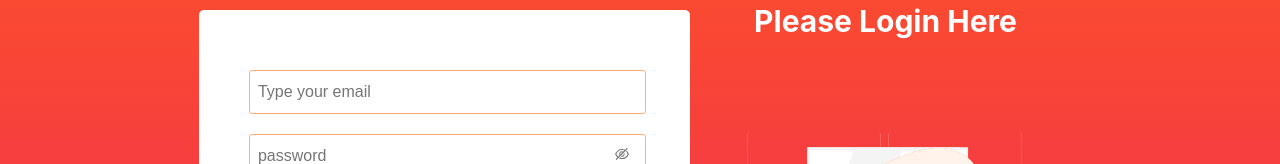
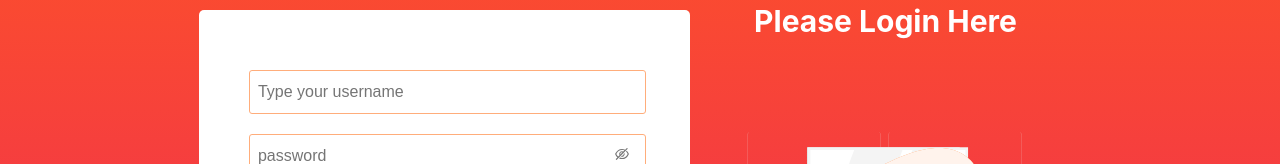
Before and after one commit to farukulWD/loginForm, a React (Create React App) app: page / in a window 1280 px wide. Shown: the part 192-356 px from the top of the page. Built offline with nearby package versions, Linux system fonts and the light colour scheme.

Commit message:
placeholder text change in username field

```diff
--- a/src/Componets/LoginForm.js
+++ b/src/Componets/LoginForm.js
@@ -45,7 +45,7 @@ const LoginForm = () => {
   const handleSubmit = (e) => {
     e.preventDefault();
     const form = e.target;
-    const email = form.email.value;
+    const email = form.username.value;
     const password = form.password.value;
     const data = { email, password };
     console.log(data);
@@ -58,9 +58,9 @@ const LoginForm = () => {
         {/* Form Area */}
         <Form onSubmit={(e) => handleSubmit(e)}>
           <Input
-            type="email"
-            name="email"
-            placeholder="Type your email"
+            type="username"
+            name="username"
+            placeholder="Type your username"
             required
           />
           <PasswordInputStyle>
```
